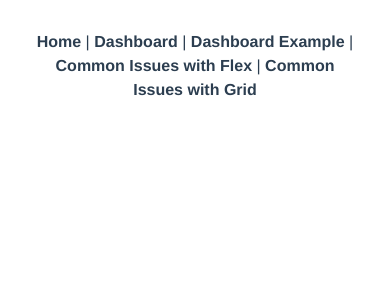
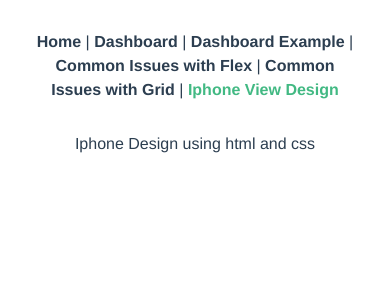
Before and after one commit to doohanas/flex-grid-project, a Vue app: page /iphoneDesign in a window 390 px wide. Shown: the top 300 px of the page. Built offline with nearby package versions, Linux system fonts and the light colour scheme.

Commit message:
feat (iphone-design): create iphone design

```diff
--- a/src/App.vue
+++ b/src/App.vue
@@ -5,7 +5,8 @@
       <router-link to="/dashboard">Dashboard</router-link> |
       <router-link to="/dashboard-example">Dashboard Example</router-link> |
       <router-link to="/case1">Common Issues with Flex</router-link> |
-      <router-link to="/case2">Common Issues with Grid</router-link>
+      <router-link to="/case2">Common Issues with Grid</router-link> |
+      <router-link to="/iphoneDesign">Iphone View Design</router-link>
     </nav>
     <router-view />
   </div>
--- a/src/router/index.js
+++ b/src/router/index.js
@@ -30,6 +30,11 @@ const routes = [
     name: 'case-two',
     component: () => import('../views/CaseTwo.vue'),
   },
+  {
+    path: '/iphoneDesign',
+    name: 'IphoneDesign',
+    component: () => import('../views/IphoneDesign.vue'),
+  },
 ];
 
 const router = new VueRouter({
--- /dev/null
+++ b/src/views/IphoneDesign.vue
@@ -0,0 +1,23 @@
+<template>
+ <section class="min-h-screen">
+  <h1>Iphone Design using html and css</h1>
+  <div class="relative m-auto border-solid border-black border-[10px] rounded-[40px] w-[414px] h-[896px] shadow-xl shadow-gray-800">
+    <div class="absolute z-10 w-full h-full rounded-[30px] bg-[url('/src/assets/planet.jpg')] bg-no-repeat bg-cover bg-left-bottom">
+    </div>
+  </div>
+ </section>
+</template>
+
+<script>
+export default {
+  name: "IphoneDesign",
+  data() {
+    return {
+    }
+  },
+};
+</script>
+
+<style>
+
+</style>
```
Also changed, not shown: src/assets/planet.jpg (added).
